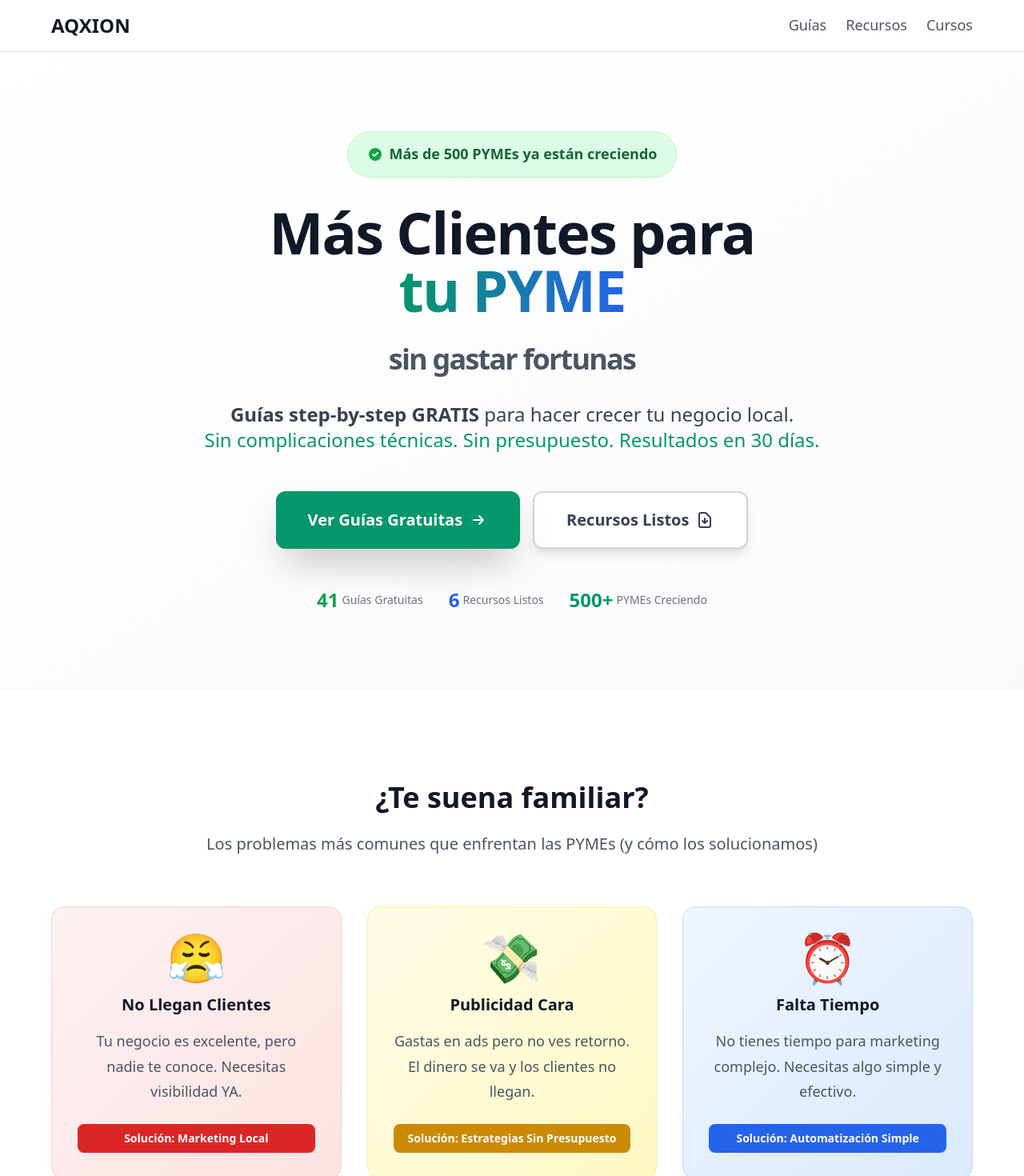
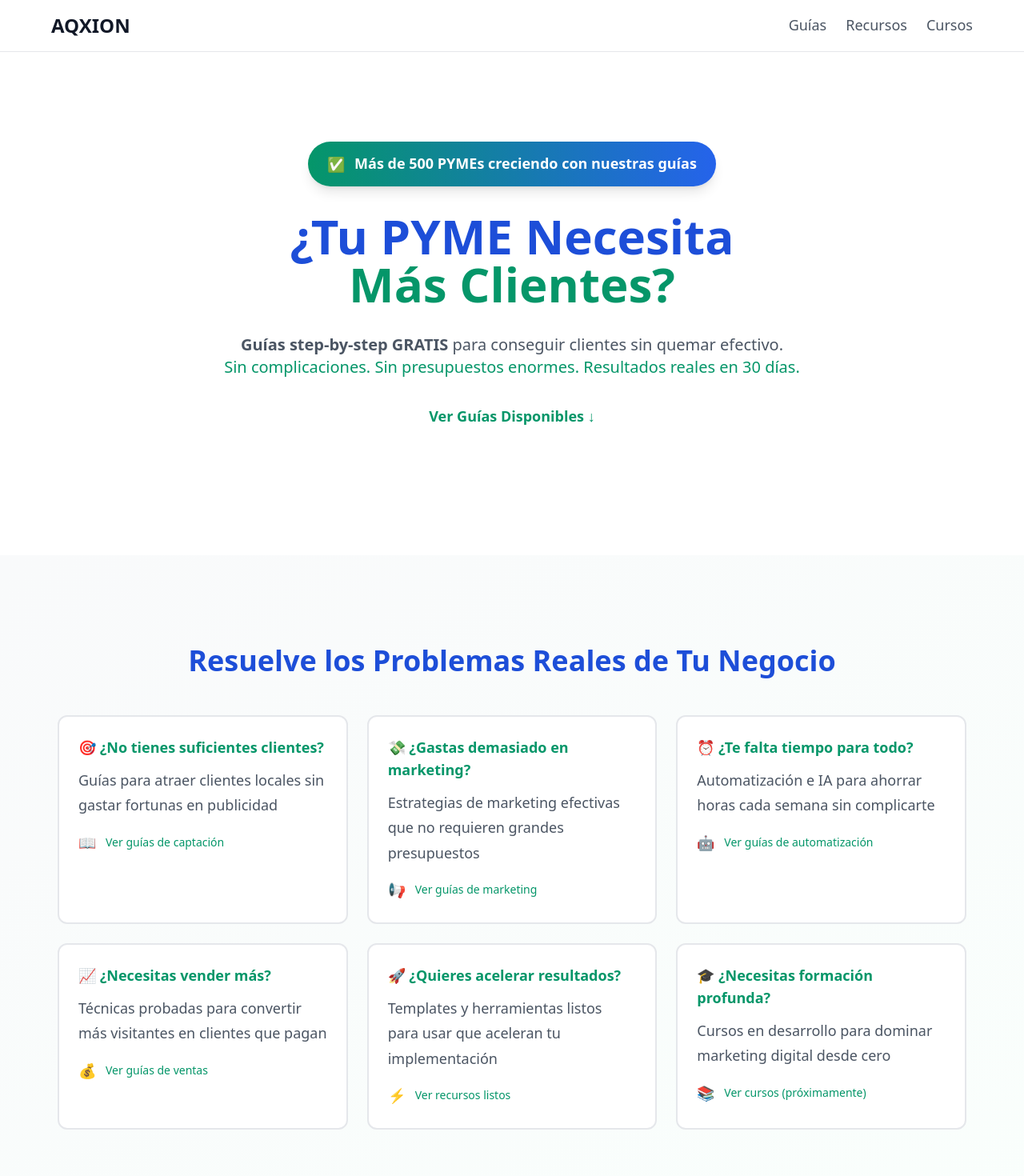
Before and after one commit to MagnusCole/aqxion, a Next.js app: page / in a window 1280 px wide. Shown: the top 1470 px of the page at 80% size. Built offline with nearby package versions, Linux system fonts and the light colour scheme.

Commit message:
feat: Revamp guide and homepage for enhanced user experience and clarity

```diff
--- a/src/app/guias/page.tsx
+++ b/src/app/guias/page.tsx
@@ -74,103 +74,95 @@ export default function BlogPage() {
   return (
     <div className="min-h-screen bg-white">
 
-      {/* Hero Mejorado */}
-      <section className="section-padding bg-gradient-to-br from-primary-50 to-blue-50">
-        <div className="container-padding">
+      {/* Hero optimizado para empathy y scannability */}
+      <section className="section-padding bg-white">
+        <div className="container">
           <div className="max-w-5xl mx-auto text-center">
-            <div className="inline-flex items-center bg-white px-6 py-3 rounded-full mb-8 shadow-sm border border-primary-200">
-              <span className="text-primary-600 font-semibold">📚 41 Guías Gratuitas Disponibles</span>
+            {/* Badge empathy-focused */}
+            <div className="inline-flex items-center bg-gradient-to-r from-primary-600 to-calm-600 text-white px-6 py-3 rounded-full mb-8 font-semibold shadow-lg">
+              <span className="emoji-icon">📚</span>
+              41 Guías Gratuitas para PYMEs
             </div>
 
-            <h1 className="text-4xl sm:text-5xl lg:text-6xl font-black text-neutral-900 mb-8 tracking-tight leading-tight">
-              Guías para Hacer Crecer
+            <h1 className="text-4xl sm:text-5xl lg:text-6xl font-bold text-calm-700 mb-8 leading-tight">
+              Resuelve los Problemas Reales
               <br />
-              <span className="text-transparent bg-clip-text bg-gradient-to-r from-primary-600 to-blue-600">
-                tu PYME
-              </span>
+              <span className="text-primary-600">de tu Negocio</span>
             </h1>
 
-            <p className="text-xl sm:text-2xl text-neutral-600 mb-12 font-medium max-w-4xl mx-auto leading-relaxed">
-              <strong>Step-by-step. Probadas. Gratis.</strong>
+            <p className="text-lg sm:text-xl text-neutral-600 mb-12 leading-relaxed max-w-4xl mx-auto">
+              <strong>Step-by-step. Sin teorías. Resultados en 30 días.</strong>
               <br />
-              <span className="text-primary-600">Implementa hoy, ve resultados en 30 días.</span>
+              Guías diseñadas específicamente para dueños de PYMEs que quieren <span className="text-primary-600">crecer sin quemar efectivo.</span>
             </p>
 
-            {/* Quick Stats */}
-            <div className="grid grid-cols-3 gap-4 max-w-2xl mx-auto mb-12">
-              <div className="bg-white p-4 rounded-xl shadow-sm border border-neutral-200">
-                <div className="text-2xl font-black text-primary-600">41</div>
-                <div className="text-sm text-neutral-600">Guías</div>
+            {/* Quick feedback stats */}
+            <div className="grid grid-cols-3 gap-6 max-w-2xl mx-auto mb-12">
+              <div className="text-center">
+                <div className="text-2xl font-bold text-primary-600">41</div>
+                <div className="text-sm text-neutral-600">Guías Prácticas</div>
               </div>
-              <div className="bg-white p-4 rounded-xl shadow-sm border border-neutral-200">
-                <div className="text-2xl font-black text-green-600">100%</div>
+              <div className="text-center">
+                <div className="text-2xl font-bold text-primary-600">100%</div>
                 <div className="text-sm text-neutral-600">Gratis</div>
               </div>
-              <div className="bg-white p-4 rounded-xl shadow-sm border border-neutral-200">
-                <div className="text-2xl font-black text-blue-600">30</div>
-                <div className="text-sm text-neutral-600">Días</div>
+              <div className="text-center">
+                <div className="text-2xl font-bold text-primary-600">30</div>
+                <div className="text-sm text-neutral-600">Días Resultados</div>
               </div>
             </div>
           </div>
         </div>
       </section>
 
-      {/* Problem-Based Categories Mejoradas */}
-      <section className="section-padding">
-        <div className="container-padding">
+      {/* Sección organizada por pains del cliente */}
+      <section className="section-padding bg-gradient-to-br from-neutral-50 to-primary-50/30">
+        <div className="container">
           <div className="max-w-7xl mx-auto">
 
             {Object.entries(problemGroups).map(([problem, categoryGuides]) => (
               categoryGuides.length > 0 && (
-                <div key={problem} className="mb-20">
+                <div key={problem} className="mb-16">
 
-                  {/* Category Header Mejorado */}
-                  <div className="text-center mb-12">
-                    <h2 className="text-3xl sm:text-4xl font-bold text-neutral-900 mb-4">
+                  {/* Problem header con empathy */}
+                  <div className="mb-12">
+                    <h2 className="text-2xl sm:text-3xl font-bold text-calm-700 mb-4">
                       {problem}
                     </h2>
-                    <div className="w-24 h-1 bg-gradient-to-r from-primary-600 to-blue-600 mx-auto rounded-full"></div>
+                    <div className="w-16 h-1 bg-primary-500 rounded-full"></div>
                   </div>
 
-                  {/* Guides Grid Optimizado */}
-                  <div className="grid md:grid-cols-2 lg:grid-cols-3 gap-8 mb-12">
+                  {/* Grid responsive con spacing escalable */}
+                  <ul className="grid sm:grid-cols-2 lg:grid-cols-3 gap-6 sm:gap-8 mb-12">
                     {categoryGuides.slice(0, 6).map((guide) => (
+                      <li key={guide.slug}>
                         <Link
-                        key={guide.slug}
                           href={`/guias/${guide.slug}`}
-                        className="group bg-white border-2 border-neutral-200 rounded-2xl p-8 hover:shadow-2xl hover:border-primary-300 hover:-translate-y-1 transition-all duration-300"
+                          className="block bg-white border-2 border-neutral-200 rounded-xl p-6 hover:border-primary-200 hover:shadow-lg transition-all duration-200 group h-full"
                         >
-                        {/* Category Badge */}
-                        <div className="inline-block bg-primary-100 text-primary-700 px-3 py-1 rounded-full text-sm font-semibold mb-4">
-                          {guide.category}
-                        </div>
+                          <span className="text-lg font-semibold text-calm-700 group-hover:text-primary-600 transition-colors duration-200 leading-tight block mb-3">
+                            {guide.title}
+                          </span>
 
-                        <h3 className="font-bold text-neutral-900 mb-4 leading-tight text-xl group-hover:text-primary-600 transition-colors duration-200">
-                          {guide.title}
-                        </h3>
-
-                        <p className="text-neutral-600 mb-6 leading-relaxed">
+                          <p className="text-neutral-600 mb-4 leading-relaxed text-sm">
                             {guide.excerpt}
                           </p>
 
-                        <div className="flex items-center text-primary-600 font-semibold group-hover:text-primary-700 transition-colors duration-200">
-                          <span>Leer guía</span>
-                          <svg className="w-5 h-5 ml-2 group-hover:translate-x-1 transition-transform duration-200" fill="none" stroke="currentColor" viewBox="0 0 24 24">
-                            <path strokeLinecap="round" strokeLinejoin="round" strokeWidth={2} d="M13 7l5 5m0 0l-5 5m5-5H6" />
-                          </svg>
-                        </div>
+                          <span className="flex items-center text-sm font-medium text-primary-600 group-hover:text-primary-700 transition-colors duration-200">
+                            <span className="emoji-icon text-primary-600">📖</span>
+                            Leer guía completa
+                          </span>
                         </Link>
+                      </li>
                     ))}
-                  </div>
+                  </ul>
 
-                  {/* Ver más button */}
+                  {/* Mostrar más si hay más guías */}
                   {categoryGuides.length > 6 && (
                     <div className="text-center">
-                      <button className="inline-flex items-center bg-neutral-100 hover:bg-neutral-200 text-neutral-700 px-6 py-3 rounded-xl font-semibold transition-colors duration-200">
-                        Ver todas las guías de esta categoría
-                        <svg className="w-5 h-5 ml-2" fill="none" stroke="currentColor" viewBox="0 0 24 24">
-                          <path strokeLinecap="round" strokeLinejoin="round" strokeWidth={2} d="M19 9l-7 7-7-7" />
-                        </svg>
+                      <button className="inline-flex items-center bg-white text-neutral-700 border-2 border-neutral-200 hover:border-primary-200 px-6 py-3 rounded-xl font-semibold transition-all duration-200 hover:shadow-md">
+                        Ver todas en esta categoría
+                        <span className="emoji-icon">👆</span>
                       </button>
                     </div>
                   )}
@@ -178,22 +170,21 @@ export default function BlogPage() {
               )
             ))}
 
-            {/* CTA Final Mejorado */}
-            <div className="mt-20 bg-gradient-to-r from-primary-600 to-blue-600 text-white p-12 rounded-3xl text-center shadow-2xl">
-              <h3 className="text-3xl sm:text-4xl font-bold mb-6">
-                ¿Necesitas implementar esto YA?
+            {/* CTA final empowerment-focused */}
+            <div className="mt-20 bg-gradient-to-r from-calm-600 to-primary-600 text-white p-8 sm:p-12 rounded-2xl text-center">
+              <h3 className="text-2xl sm:text-3xl font-bold mb-6">
+                ¿Necesitas Acelerar la Implementación?
               </h3>
-              <p className="text-xl text-primary-100 mb-8 max-w-3xl mx-auto leading-relaxed">
-                Si quieres saltarte el DIY y que nosotros implementemos estas estrategias por ti, tenemos recursos listos para usar.
+              <p className="text-lg text-calm-100 mb-8 max-w-3xl mx-auto leading-relaxed">
+                Si quieres <strong>templates listos</strong> y herramientas que aceleren tu implementación,
+                tenemos recursos preparados para ahorrarte tiempo.
               </p>
               <Link
                 href="/recursos"
-                className="inline-flex items-center justify-center bg-white text-primary-600 px-8 py-4 text-lg font-bold rounded-xl hover:bg-neutral-50 transform hover:scale-105 transition-all duration-200 shadow-lg"
+                className="inline-flex items-center justify-center bg-white text-calm-700 px-8 py-4 text-lg font-bold rounded-xl hover:bg-neutral-50 transition-all duration-200 shadow-lg hover:scale-105"
               >
-                Ver Recursos Listos para Usar
-                <svg className="w-6 h-6 ml-2" fill="none" stroke="currentColor" viewBox="0 0 24 24">
-                  <path strokeLinecap="round" strokeLinejoin="round" strokeWidth={2} d="M12 10v6m0 0l-3-3m3 3l3-3m2 8H7a2 2 0 01-2-2V5a2 2 0 012-2h5.586a1 1 0 01.707.293l5.414 5.414a1 1 0 01.293.707V19a2 2 0 01-2 2z" />
-                </svg>
+                Ver Recursos Listos
+                <span className="emoji-icon">🚀</span>
               </Link>
             </div>
           </div>
--- a/src/app/page.tsx
+++ b/src/app/page.tsx
@@ -3,77 +3,118 @@
 export default function Home() {
   return (
     <>
-      {/* Hero Ultra-Optimizado para PYMEs */}
-      <section className="min-h-screen flex items-center justify-center bg-gradient-to-br from-white to-neutral-50">
-        <div className="container-padding text-center">
+      {/* Hero optimizado para simplicity y empathy */}
+      <section className="section-padding bg-white text-center">
+        <div className="container">
           <div className="max-w-5xl mx-auto">
 
-            {/* Trust Badge Mejorado */}
-            <div className="inline-flex items-center bg-green-100 border border-green-200 px-6 py-3 rounded-full mb-8 shadow-sm">
-              <svg className="w-5 h-5 text-green-600 mr-2" fill="currentColor" viewBox="0 0 20 20">
-                <path fillRule="evenodd" d="M10 18a8 8 0 100-16 8 8 0 000 16zm3.707-9.293a1 1 0 00-1.414-1.414L9 10.586 7.707 9.293a1 1 0 00-1.414 1.414l2 2a1 1 0 001.414 0l4-4z" clipRule="evenodd" />
-              </svg>
-              <span className="text-green-800 font-semibold">Más de 500 PYMEs ya están creciendo</span>
+            {/* Badge empathy-focused */}
+            <div className="inline-flex items-center bg-gradient-to-r from-primary-600 to-calm-600 text-white px-6 py-3 rounded-full mb-8 shadow-lg font-semibold">
+              <span className="emoji-icon">✅</span>
+              Más de 500 PYMEs creciendo con nuestras guías
             </div>
 
-            {/* Headline Potente y Claro */}
-            <h1 className="text-4xl sm:text-5xl lg:text-7xl font-black text-neutral-900 mb-8 tracking-tight leading-[0.9]">
-              Más Clientes para
+            {/* H1 enfocado en pain/empowerment */}
+            <h1 className="text-4xl sm:text-5xl lg:text-6xl font-bold text-calm-700 mb-8 leading-tight">
+              ¿Tu PYME Necesita
               <br />
-              <span className="text-transparent bg-clip-text bg-gradient-to-r from-primary-600 to-blue-600">
-                tu PYME
-              </span>
-              <br />
-              <span className="text-2xl sm:text-3xl lg:text-4xl font-bold text-neutral-600">
-                sin gastar fortunas
-              </span>
+              <span className="text-primary-600">Más Clientes?</span>
             </h1>
 
-            {/* Value Prop Ultra-Clara */}
-            <p className="text-xl sm:text-2xl text-neutral-700 mb-12 leading-relaxed max-w-4xl mx-auto font-medium">
-              <strong>Guías step-by-step GRATIS</strong> para hacer crecer tu negocio local.
+            {/* P enfocado en pains/empowerment */}
+            <p className="text-lg sm:text-xl text-neutral-600 mb-8 leading-relaxed max-w-4xl mx-auto">
+              <strong>Guías step-by-step GRATIS</strong> para conseguir clientes sin quemar efectivo.
               <br />
-              <span className="text-primary-600">Sin complicaciones técnicas. Sin presupuesto. Resultados en 30 días.</span>
+              <span className="text-primary-600">Sin complicaciones. Sin presupuestos enormes. Resultados reales en 30 días.</span>
             </p>
 
-            {/* CTA Principal Potente */}
-            <div className="flex flex-col sm:flex-row gap-4 justify-center mb-12">
-              <a
-                href="/guias"
-                className="group inline-flex items-center justify-center bg-primary-600 text-white px-10 py-5 text-xl font-bold rounded-xl hover:bg-primary-700 transform hover:scale-105 transition-all duration-200 shadow-2xl hover:shadow-primary-600/25"
-              >
-                Ver Guías Gratuitas
-                <svg className="w-6 h-6 ml-2 group-hover:translate-x-1 transition-transform duration-200" fill="none" stroke="currentColor" viewBox="0 0 24 24">
-                  <path strokeLinecap="round" strokeLinejoin="round" strokeWidth={2} d="M13 7l5 5m0 0l-5 5m5-5H6" />
-                </svg>
-              </a>
+            {/* Link a #guides */}
+            <a
+              href="#guides"
+              className="inline-block text-primary-600 font-semibold text-lg hover:text-calm-600 transition-colors duration-200 hover:underline mb-12"
+            >
+              Ver Guías Disponibles ↓
+            </a>
+          </div>
+        </div>
+      </section>
 
-              <a
-                href="/recursos"
-                className="group inline-flex items-center justify-center bg-white border-2 border-neutral-300 text-neutral-700 px-10 py-5 text-xl font-bold rounded-xl hover:border-primary-600 hover:text-primary-600 transition-all duration-200 shadow-lg"
-              >
-                Recursos Listos
-                <svg className="w-6 h-6 ml-2 group-hover:translate-x-1 transition-transform duration-200" fill="none" stroke="currentColor" viewBox="0 0 24 24">
-                  <path strokeLinecap="round" strokeLinejoin="round" strokeWidth={2} d="M12 10v6m0 0l-3-3m3 3l3-3m2 8H7a2 2 0 01-2-2V5a2 2 0 012-2h5.586a1 1 0 01.707.293l5.414 5.414a1 1 0 01.293.707V19a2 2 0 01-2 2z" />
-                </svg>
-              </a>
-            </div>
+      {/* Sección guías/herramientas */}
+      <section id="guides" className="section-padding bg-gradient-to-br from-neutral-50 to-primary-50/30">
+        <div className="container">
+          <div className="max-w-6xl mx-auto">
 
-            {/* Social Proof Mejorado */}
-            <div className="flex flex-wrap justify-center items-center gap-8 text-sm text-neutral-500">
-              <div className="flex items-center">
-                <span className="font-semibold text-2xl text-green-600 mr-1">41</span>
-                <span>Guías Gratuitas</span>
-              </div>
-              <div className="flex items-center">
-                <span className="font-semibold text-2xl text-blue-600 mr-1">6</span>
-                <span>Recursos Listos</span>
-              </div>
-              <div className="flex items-center">
-                <span className="font-semibold text-2xl text-primary-600 mr-1">500+</span>
-                <span>PYMEs Creciendo</span>
-              </div>
-            </div>
+            <h2 className="text-3xl sm:text-4xl font-bold text-calm-700 mb-12 text-center">
+              Resuelve los Problemas Reales de Tu Negocio
+            </h2>
+
+            <ul className="grid sm:grid-cols-2 lg:grid-cols-3 gap-6">
+              <li className="bg-white border-2 border-neutral-200 rounded-xl p-6 hover:border-primary-200 hover:shadow-lg transition-all duration-200">
+                <a href="/guias" className="block text-primary-600 font-semibold text-lg hover:text-primary-700 transition-colors duration-200">
+                  🎯 ¿No tienes suficientes clientes?
+                </a>
+                <p className="text-neutral-600 mt-3">Guías para atraer clientes locales sin gastar fortunas en publicidad</p>
+                <span className="inline-flex items-center mt-4 text-sm font-medium text-primary-600">
+                  <span className="emoji-icon">📖</span>
+                  Ver guías de captación
+                </span>
+              </li>
+
+              <li className="bg-white border-2 border-neutral-200 rounded-xl p-6 hover:border-primary-200 hover:shadow-lg transition-all duration-200">
+                <a href="/guias" className="block text-primary-600 font-semibold text-lg hover:text-primary-700 transition-colors duration-200">
+                  💸 ¿Gastas demasiado en marketing?
+                </a>
+                <p className="text-neutral-600 mt-3">Estrategias de marketing efectivas que no requieren grandes presupuestos</p>
+                <span className="inline-flex items-center mt-4 text-sm font-medium text-primary-600">
+                  <span className="emoji-icon">📢</span>
+                  Ver guías de marketing
+                </span>
+              </li>
+
+              <li className="bg-white border-2 border-neutral-200 rounded-xl p-6 hover:border-primary-200 hover:shadow-lg transition-all duration-200">
+                <a href="/guias" className="block text-primary-600 font-semibold text-lg hover:text-primary-700 transition-colors duration-200">
+                  ⏰ ¿Te falta tiempo para todo?
+                </a>
+                <p className="text-neutral-600 mt-3">Automatización e IA para ahorrar horas cada semana sin complicarte</p>
+                <span className="inline-flex items-center mt-4 text-sm font-medium text-primary-600">
+                  <span className="emoji-icon">🤖</span>
+                  Ver guías de automatización
+                </span>
+              </li>
+
+              <li className="bg-white border-2 border-neutral-200 rounded-xl p-6 hover:border-primary-200 hover:shadow-lg transition-all duration-200">
+                <a href="/guias" className="block text-primary-600 font-semibold text-lg hover:text-primary-700 transition-colors duration-200">
+                  📈 ¿Necesitas vender más?
+                </a>
+                <p className="text-neutral-600 mt-3">Técnicas probadas para convertir más visitantes en clientes que pagan</p>
+                <span className="inline-flex items-center mt-4 text-sm font-medium text-primary-600">
+                  <span className="emoji-icon">💰</span>
+                  Ver guías de ventas
+                </span>
+              </li>
+
+              <li className="bg-white border-2 border-neutral-200 rounded-xl p-6 hover:border-primary-200 hover:shadow-lg transition-all duration-200">
+                <a href="/recursos" className="block text-primary-600 font-semibold text-lg hover:text-primary-700 transition-colors duration-200">
+                  🚀 ¿Quieres acelerar resultados?
+                </a>
+                <p className="text-neutral-600 mt-3">Templates y herramientas listos para usar que aceleran tu implementación</p>
+                <span className="inline-flex items-center mt-4 text-sm font-medium text-primary-600">
+                  <span className="emoji-icon">⚡</span>
+                  Ver recursos listos
+                </span>
+              </li>
+
+              <li className="bg-white border-2 border-neutral-200 rounded-xl p-6 hover:border-primary-200 hover:shadow-lg transition-all duration-200">
+                <a href="/cursos" className="block text-primary-600 font-semibold text-lg hover:text-primary-700 transition-colors duration-200">
+                  🎓 ¿Necesitas formación profunda?
+                </a>
+                <p className="text-neutral-600 mt-3">Cursos en desarrollo para dominar marketing digital desde cero</p>
+                <span className="inline-flex items-center mt-4 text-sm font-medium text-primary-600">
+                  <span className="emoji-icon">📚</span>
+                  Ver cursos (próximamente)
+                </span>
+              </li>
+            </ul>
           </div>
         </div>
       </section>
--- a/src/styles/globals.css
+++ b/src/styles/globals.css
@@ -87,7 +87,7 @@ html {
 
 /* Body optimizado para performance y legibilidad premium */
 body {
-  @apply bg-neutral-50 text-neutral-700 font-sans antialiased;
+  @apply bg-white text-neutral-700 font-sans antialiased;
   line-height: 1.75;
   font-size: 1rem;
   margin: 0;
@@ -100,6 +100,60 @@ body {
     font-size: 1.125rem;
     line-height: 1.75;
   }
+}
+
+/* Container system para white space abundante */
+.container {
+  @apply mx-auto px-4 sm:px-6 lg:px-8;
+  max-width: 1200px;
+}
+
+/* Article posts con breathability natural */
+article {
+  @apply prose lg:prose-xl text-neutral-600 max-w-4xl mx-auto py-12 sm:py-16 lg:py-20;
+  padding-left: 1.5rem;
+  padding-right: 1.5rem;
+}
+
+/* Lista dentro prose con spacing escalable */
+.prose ul {
+  @apply space-y-3 list-none pl-0;
+}
+
+.prose li {
+  @apply flex items-start mb-4;
+}
+
+/* Headings en prose con hierarchy visual mundial */
+.prose h1 {
+  @apply text-calm-700 mb-6 font-bold text-3xl sm:text-4xl lg:text-5xl;
+  font-weight: 700;
+  letter-spacing: -0.025em;
+}
+
+.prose h2 {
+  @apply text-calm-700 mb-6 font-bold text-2xl sm:text-3xl lg:text-4xl;
+  font-weight: 700;
+  letter-spacing: -0.025em;
+}
+
+.prose h3 {
+  @apply text-calm-700 mb-4 font-semibold text-xl sm:text-2xl lg:text-3xl;
+  font-weight: 600;
+  letter-spacing: -0.025em;
+}
+
+/* Párrafos en prose con lectura cómoda */
+.prose p {
+  @apply text-neutral-600 mb-6 text-lg leading-relaxed;
+  max-width: 65ch;
+}
+
+/* Emoji icons para teasers */
+.emoji-icon {
+  @apply text-lg mr-3 flex-shrink-0;
+  display: inline-flex;
+  align-items: center;
 }
 
 /* Container system - World Class spacing */
```
Also changed, not shown: src/app/guias/[slug]/page.tsx (+75 -31 lines). Lines whose indentation alone changed are shown as unchanged.
